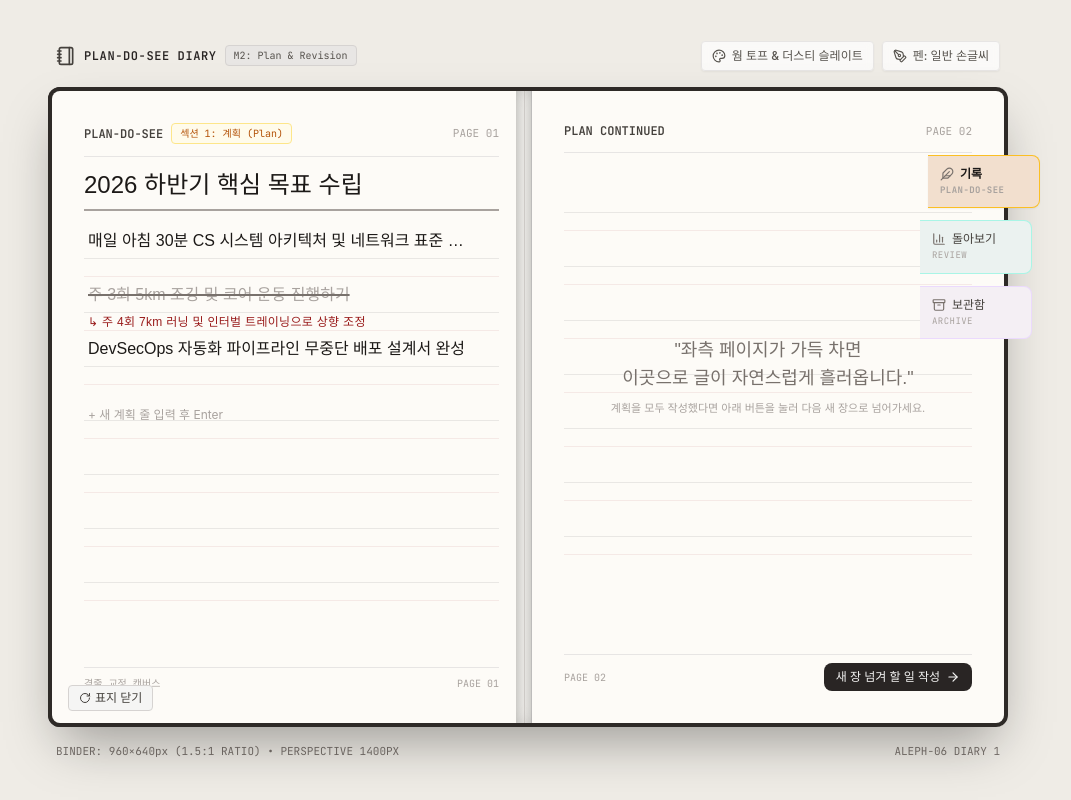
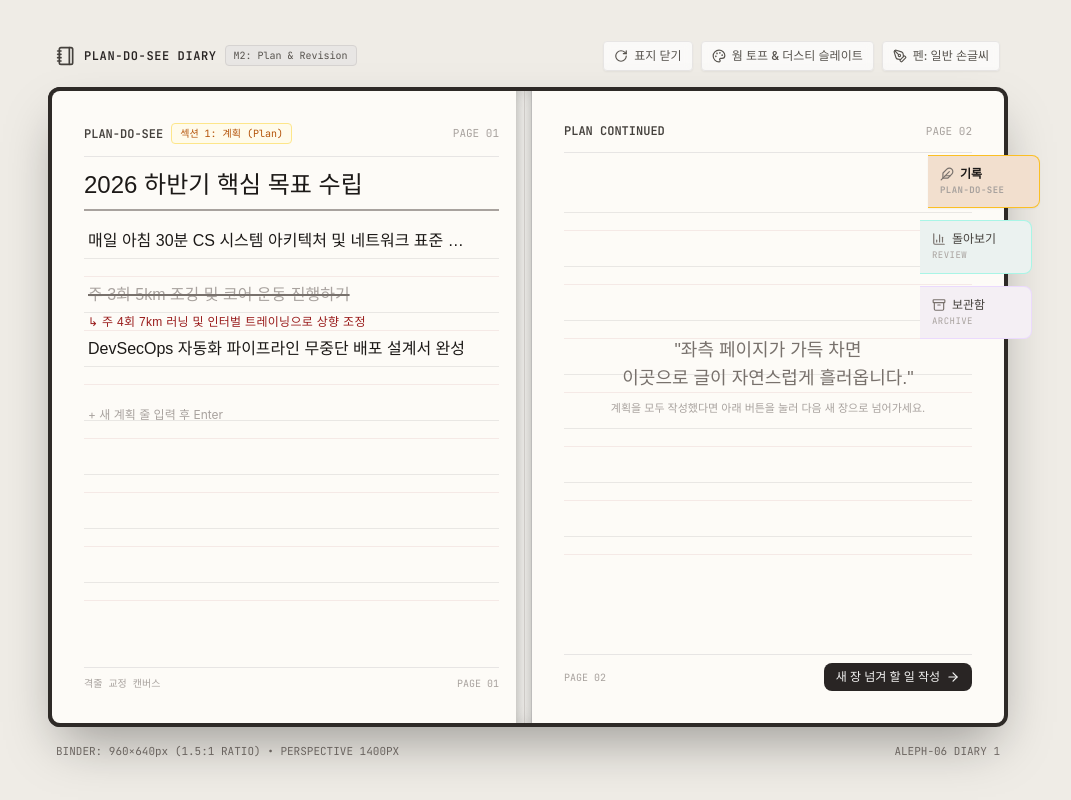
Before and after one commit to mmmphyun/aleph-06-diary, a React (Vite) app: page / in a window 1280 px wide. Both pictures are taken after a click on the button "다이어리 열기 →". Shown: the whole page, without its empty margins (112-1183 px from the left). Built offline with nearby package versions, Linux system fonts and the light colour scheme; a web font is replaced by a local one.

Commit message:
refactor(layout): 표지 닫기 버튼 상단 툴바로 재배치 및 속지 네비게이션 충돌 해결

```diff
--- a/src/App.tsx
+++ b/src/App.tsx
@@ -2,10 +2,12 @@ import React, { useState, useEffect } from 'react';
 import { PersonalizationProvider } from './context/PersonalizationContext';
 import { PersonalizationToolbar } from './components/PersonalizationToolbar';
 import { BinderChassis } from './components/BinderChassis';
-import { Notebook } from 'lucide-react';
+import { Notebook, RotateCw } from 'lucide-react';
 
 export const App: React.FC = () => {
   const [scale, setScale] = useState(1);
+  const [isCoverOpen, setIsCoverOpen] = useState(false);
+  const closeCoverRef = React.useRef<(() => void) | null>(null);
 
   // 뷰포트 오버플로우 방어: 화면 크기에 맞춰 1.5:1 바인더 비율을 유지하며 스마트 스케일링
   useEffect(() => {
@@ -47,12 +49,30 @@ export const App: React.FC = () => {
               </span>
             </div>
 
-            {/* 상단 개인화 툴바 */}
-            <PersonalizationToolbar />
+            {/* 상단 우측: 표지 닫기 컨트롤 및 테마/글씨체 개인화 툴바 */}
+            <div className="flex items-center gap-2">
+              {isCoverOpen && (
+                <button
+                  type="button"
+                  onClick={() => closeCoverRef.current?.()}
+                  className="flex items-center gap-1.5 px-2.5 py-1.5 rounded bg-white/70 hover:bg-white border border-[#E7E5E4] text-[#57534E] shadow-sm backdrop-blur-sm transition-colors cursor-pointer text-xs font-sans font-medium"
+                  title="다이어리 표지 닫기"
+                >
+                  <RotateCw className="w-3.5 h-3.5 text-[#57534E]" />
+                  <span>표지 닫기</span>
+                </button>
+              )}
+              <PersonalizationToolbar />
+            </div>
           </header>
 
           {/* 960×640px 고정 바인더 섀시 */}
-          <BinderChassis />
+          <BinderChassis
+            onCoverOpenChange={(open) => setIsCoverOpen(open)}
+            onRegisterCloseHandler={(fn) => {
+              closeCoverRef.current = fn;
+            }}
+          />
 
           {/* 하단 풋터 */}
           <footer className="w-[960px] mt-4 px-2 flex items-center justify-between text-[11px] font-mono text-stone-500">
--- a/src/components/BinderChassis.tsx
+++ b/src/components/BinderChassis.tsx
@@ -5,9 +5,17 @@ import { DeskMemoSheet } from './DeskMemoSheet';
 import { IndexTabs } from './IndexTabs';
 import { WritingCanvas } from './WritingCanvas';
 import { SectionTab } from '../types/binder';
-import { RotateCw, BarChart3, Trash2 } from 'lucide-react';
+import { BarChart3, Trash2 } from 'lucide-react';
 
-export const BinderChassis: React.FC = () => {
+interface BinderChassisProps {
+  onCoverOpenChange?: (isOpen: boolean) => void;
+  onRegisterCloseHandler?: (handler: () => void) => void;
+}
+
+export const BinderChassis: React.FC<BinderChassisProps> = ({
+  onCoverOpenChange,
+  onRegisterCloseHandler,
+}) => {
   // 다이어리 개폐 상태: 'closed'(Frame 0 닫힘) | 'opened'(표지 열림 완료 후 바닥 고정)
   const [isOpen, setIsOpen] = useState(false);
 
@@ -27,6 +35,7 @@ export const BinderChassis: React.FC = () => {
   const handleOpenCover = () => {
     setIsOpen(true);
     setIsCoverFlipping(true);
+    onCoverOpenChange?.(true);
     setTimeout(() => {
       setIsCoverFlipping(false);
     }, 450);
@@ -38,10 +47,18 @@ export const BinderChassis: React.FC = () => {
     setIsOpen(false);
     setWritingSpread(0);
     setActiveTab('writing');
+    onCoverOpenChange?.(false);
     setTimeout(() => {
       setIsCoverFlipping(false);
     }, 450);
   };
+
+  // 상위 컴포넌트에 표지 닫기 핸들러 등록
+  React.useEffect(() => {
+    if (onRegisterCloseHandler) {
+      onRegisterCloseHandler(handleCloseCover);
+    }
+  }, [onRegisterCloseHandler]);
 
   // 인덱스 탭 전환 (Page Flip Cascade 모션)
   const handleSelectTab = (tab: SectionTab) => {
@@ -287,21 +304,6 @@ export const BinderChassis: React.FC = () => {
             </div>
           )}
         </div>
-
-        {/* 좌측 하단 절대 고정: 표지 닫기 버튼 */}
-        {isOpen && (
-          <div className="absolute bottom-3 left-4 z-40">
-            <button
-              type="button"
-              onClick={handleCloseCover}
-              className="px-2.5 py-1 rounded bg-stone-100 hover:bg-stone-200 border border-stone-300 text-stone-700 font-sans font-medium text-xs transition-colors flex items-center gap-1 shadow-xs cursor-pointer"
-              title="다이어리 표지 닫기"
-            >
-              <RotateCw className="w-3 h-3" />
-              <span>표지 닫기</span>
-            </button>
-          </div>
-        )}
       </div>
 
       {/* ========================================================================= */}
```
